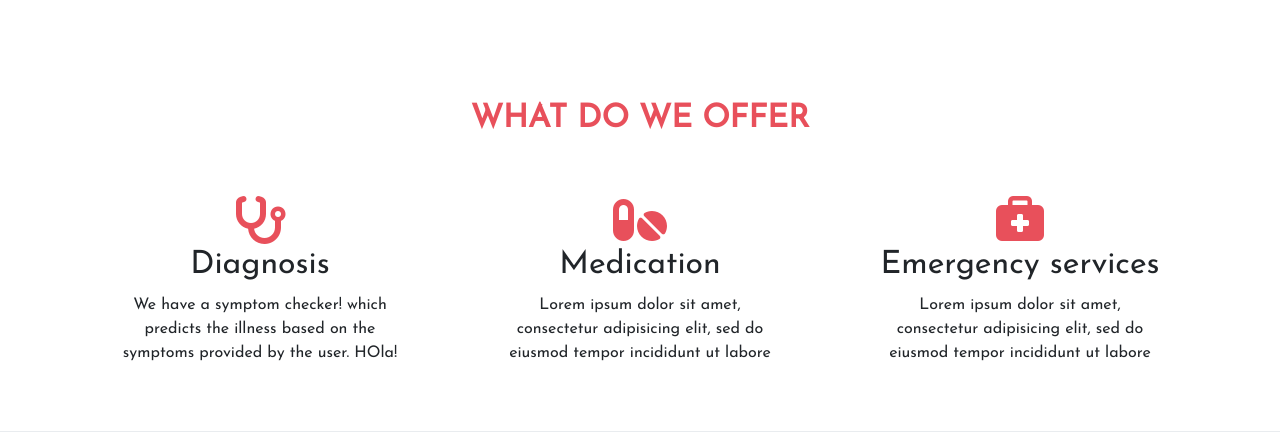
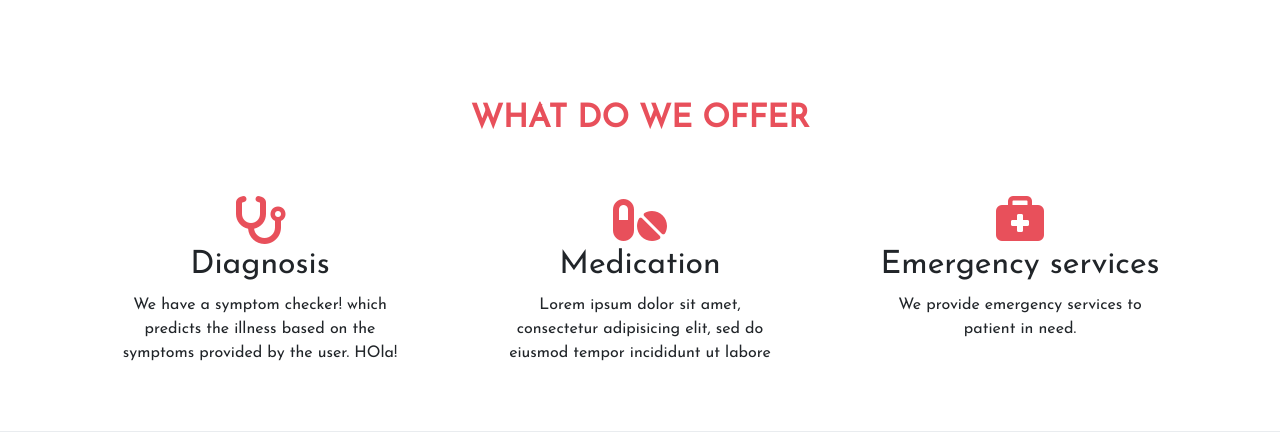
Before and after one commit to shitesh2607/Online-healthcare-booking-system, a Django app: page / in a window 1280 px wide. Shown: the part 800-1232 px from the top of the page. Run offline with Django 3.2, Linux system fonts and the light colour scheme; some libraries are stand-ins or nearby versions.

Commit message:
Update index.html

```diff
--- a/templates/basic_app/index.html
+++ b/templates/basic_app/index.html
@@ -52,7 +52,7 @@
  			<div class=" extra-div col-lg-4 col-md-4 col-12">
  				<a href="#"><i class="fas fa-briefcase-medical fa-3x"></i></a>
  				<h2>Emergency services</h2>
- 				<p>Lorem ipsum dolor sit amet, consectetur adipisicing elit, sed do eiusmod tempor incididunt ut labore </p>
+ 				<p>We provide emergency services to patient in need.</p>
  			</div>
  		</div>
  	</div>
```
